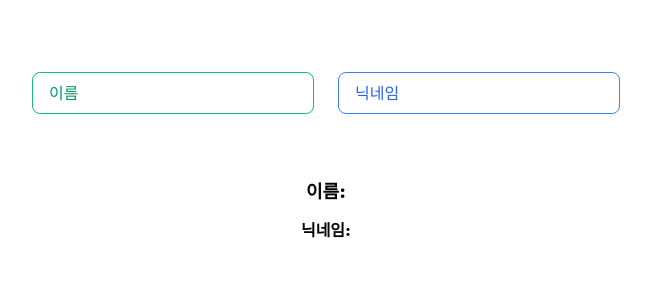
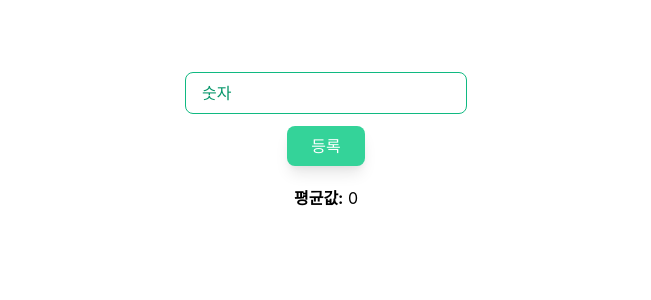
Before and after one commit to Typonote/ReactHookPractice, a React (Create React App) app: page / in a window 1280 px wide. Shown: the top 300 px of the page, without its empty margins (314-965 px from the left). Built offline with nearby package versions, Linux system fonts and the light colour scheme.

Commit message:
#7 useMemo 연습 (p.204)

```diff
--- a/src/App.js
+++ b/src/App.js
@@ -1,5 +1,6 @@
 import { useState } from "react";
 import "./App.css";
+import Average from "./HookPractice/Average";
 import Counter from "./HookPractice/Counter";
 import Info from "./HookPractice/Info";
 
@@ -18,7 +19,8 @@ function App() {
     //   <hr />
     //   {visible && <Info />}
     // </div>
-    <Info />
+    // <Info />
+    <Average />
     // <Counter />
   );
 }
--- /dev/null
+++ b/src/HookPractice/Average.js
@@ -0,0 +1,56 @@
+import React, { useMemo, useState } from "react";
+
+// useMemo를 사용하면 컴포넌트 내의 연산을 최적화할 수 있다.
+// 렌더링 과정에서 특정 값이 바뀌었을때만 연산을 실행하고, 원하는 값이 바뀌지 않으면 이전 연산의 결과를 출력
+// useState 사용시에는 input 내용을 수정할 때도, 호출됨. => useMemo사용 시 list 배열의 내용이 바뀔때만 호출
+const getAverage = (numbers) => {
+  console.log("평균값 계산중..");
+  if (numbers.length === 0) return 0;
+  const sum = numbers.reduce((a, b) => a + b);
+  return sum / numbers.length;
+};
+
+const Average = () => {
+  const [list, setList] = useState([]);
+  const [number, setNumber] = useState("");
+
+  const onChange = (e) => {
+    setNumber(e.target.value);
+  };
+
+  const onInsert = (e) => {
+    const nextList = list.concat(parseInt(number));
+    setList(nextList);
+    setNumber("");
+  };
+
+  const avg = useMemo(() => getAverage(list), [list]);
+
+  return (
+    <div className="flex flex-col text-center mt-10 items-center justify-center py-5 ">
+      <input
+        className="px-4 py-2 rounded-lg border border-green-500 text-green-600 placeholder-green-600 m-3"
+        placeholder="숫자"
+        name="number"
+        value={number}
+        onChange={onChange}
+      />
+      <button
+        className="py-2 px-6 text-white rounded-lg bg-green-400 shadow-lg inline-block"
+        onClick={onInsert}
+      >
+        등록
+      </button>
+      <ul className="mt-5">
+        {list.map((value, index) => (
+          <li key={index}>{value}</li>
+        ))}
+      </ul>
+      <div>
+        <b>평균값:</b> {avg}
+      </div>
+    </div>
+  );
+};
+
+export default Average;
```
